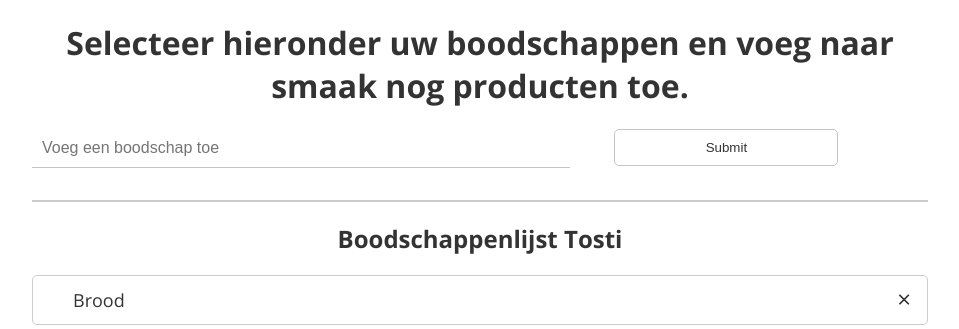
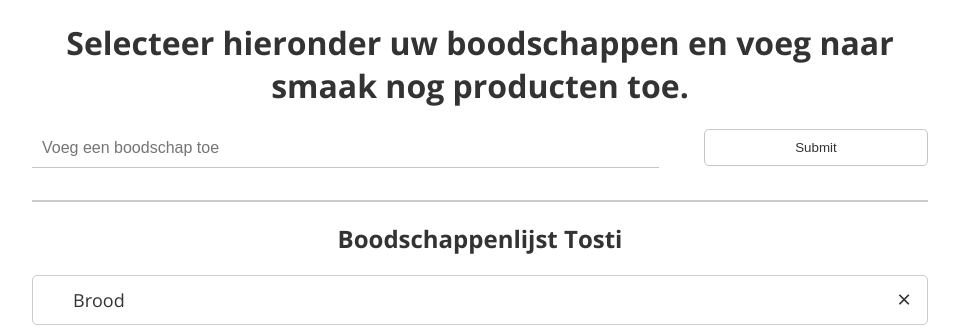
Before and after one commit to rvdpas/browser-technologies, a web app: file final/index.html in a window 1280 px wide. Shown: the top 329 px of the page, without its empty margins (160-1119 px from the left). Run offline with its HTML, style and script files only (its server is not run), Linux system fonts and the light colour scheme.

Commit message:
update readme

```diff
--- a/final/assets/css/app.css
+++ b/final/assets/css/app.css
@@ -94,7 +94,7 @@ input {
 
 input[type='text'] {
   border-bottom: 1px solid #c5c5c5;
-  width: 60%;
+  width: 70%;
   padding: 10px;
   float: left;
   font-size: 16px;
```
Also changed, not shown: final/readme.md.
